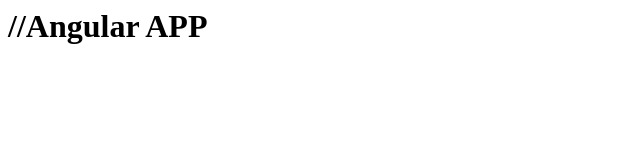
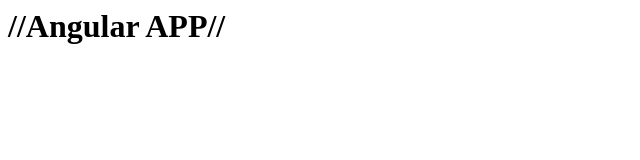
Before and after one commit to mateorotim/elektronicko-poslovanje, a website: page public/index.html in a window 1280 px wide. Shown: the full height of the page, 0-640 px from the left. Drawn offline with Linux system fonts and the light colour scheme.

Commit message:
webhook test

```diff
--- a/public/index.html
+++ b/public/index.html
@@ -1 +1 @@
-<h1>//Angular APP<///h1>
+<h1>//Angular APP//</h1>
```
